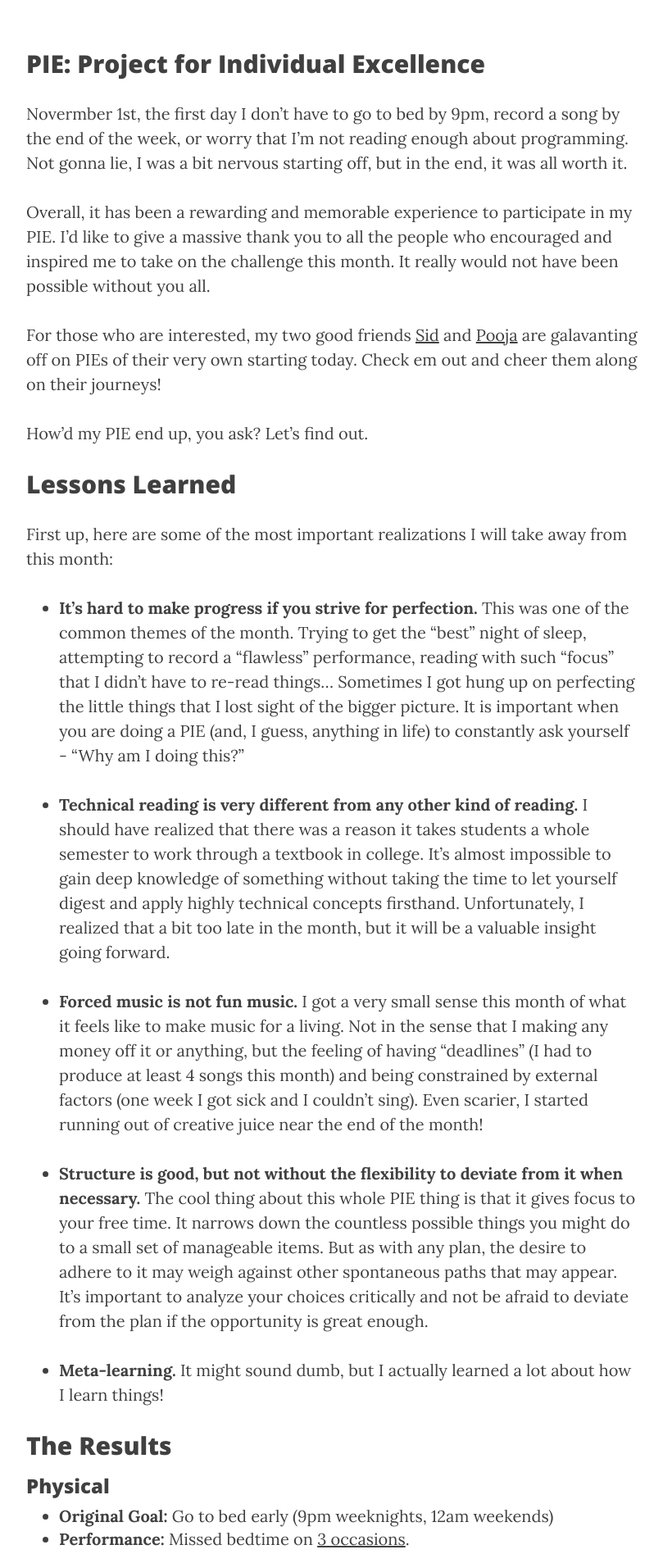
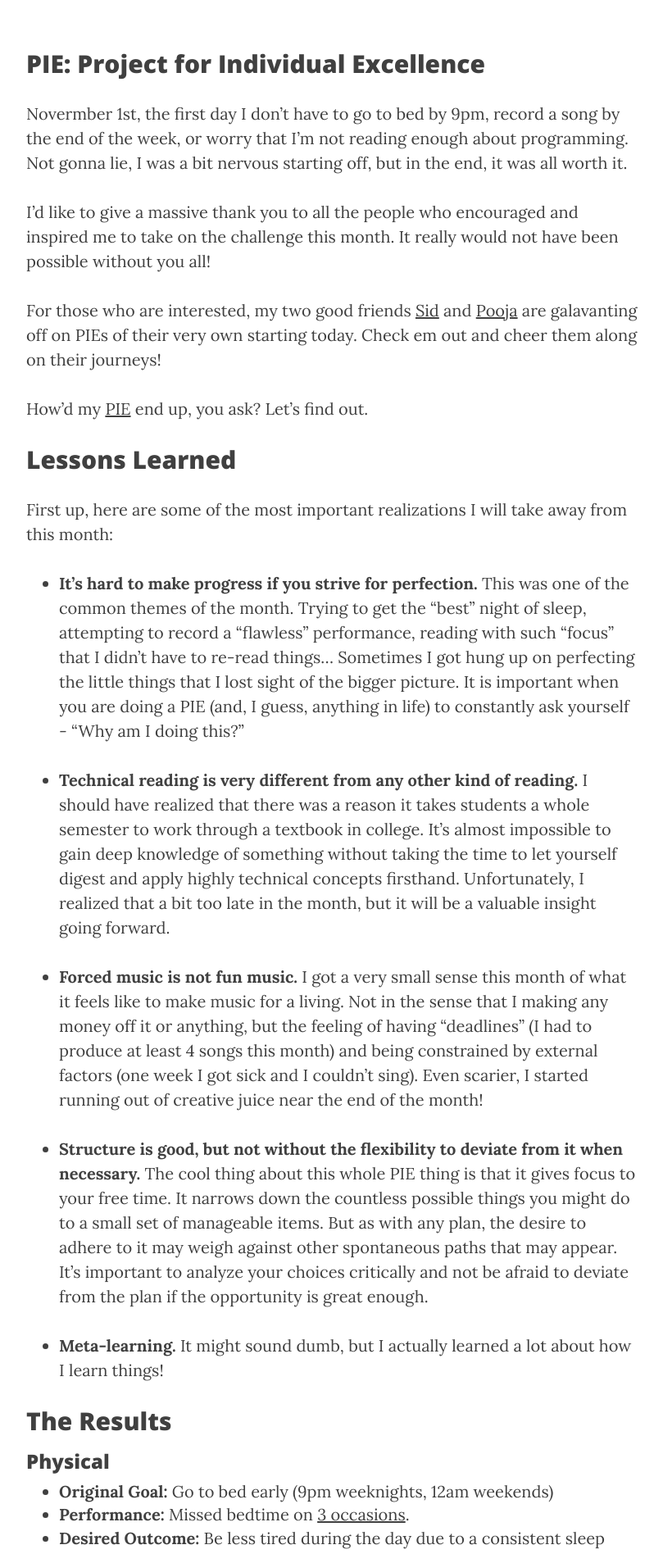
Before and after one commit to bojdell/bodellamaria, a Jekyll site: the page built from bodellamaria_jekyll/_posts/2015-11-1-pie-october-update-final.markdown, in a window 1280 px wide. Shown: the part 485-2381 px from the top of the page at 82% size, without its empty margins (233-1042 px from the left). Built offline with Jekyll 4.4.1, drawn with Linux system fonts in a browser that asks for light colours; nearby versions of some CDN libraries; comment, search, counter and statistics services are not loaded; some of the changed text lies outside the part shown.

Commit message:
added links to previous pie

```diff
--- a/bodellamaria_jekyll/_posts/2015-11-1-pie-october-update-final.markdown
+++ b/bodellamaria_jekyll/_posts/2015-11-1-pie-october-update-final.markdown
@@ -13,11 +13,11 @@
 
 Novermber 1st, the first day I don’t have to go to bed by 9pm, record a song by the end of the week, or worry that I'm not reading enough about programming. Not gonna lie, I was a bit nervous starting off, but in the end, it was all worth it.
 
-Overall, it has been a rewarding and memorable experience to participate in my PIE. I’d like to give a massive thank you to all the people who encouraged and inspired me to take on the challenge this month. It really would not have been possible without you all.
+I’d like to give a massive thank you to all the people who encouraged and inspired me to take on the challenge this month. It really would not have been possible without you all!
 
 For those who are interested, my two good friends [Sid](http://www.sidsethupathi.com/project-for-individual-excellence/) and [Pooja](https://poojabroad.wordpress.com/2015/11/01/a-slice-of-pie/) are galavanting off on PIEs of their very own starting today. Check em out and cheer them along on their journeys!
 
-How’d my PIE end up, you ask? Let’s find out.
+How’d my [PIE](2015/10/01/pie-october/) end up, you ask? Let’s find out.
 
 ##Lessons Learned
 
@@ -60,7 +60,7 @@
  - **Original Goal:** Read 3 technical books this month
  - **Performance:** Almost finished FP in Scala (12/15 chapters), halfway done with ES: The Definitive Guide (3/8 sections), and The Elements of Scrum (2/3 parts).
  - **Desired Outcome:** A deeper understanding of technologies we use at work.
- - **Actual Outcome:** I was reminded how important it is to pair theory with practice. For the first two thirds of October I pushed myself to churn through my books (not “rushing”, but not reading with time to “stop and smell the flowers” either). I attempted to correct my course during my 2nd PIE update, but it was too late. The end of the month was too busy between work and family life (and getting sick), that I didn’t have time to finish the exercises for the reading I was doing. Disclaimer: I am going to adjust my pay scale so I don’t hit the “contribution limit” on Trump’s campaign. I will weight each book based on its “difficulty” I determined at the start of the PIE - $15 for FP in Scala, $10 for ESTDG, and $5 for TOS. These will then be multiplied by the remaining sections/chapters I still need to complete in each book.
+ - **Actual Outcome:** I was reminded how important it is to pair theory with practice. For the first two thirds of October I pushed myself to churn through my books (not “rushing”, but not reading with time to “stop and smell the flowers” either). I attempted to correct my course during my 2nd PIE update, but it was too late. The end of the month was too busy between work and family life (and getting sick), that I didn’t have time to finish the exercises for the reading I was doing. Disclaimer: I am going to adjust my pay scale so I don’t hit the contribution limit on Trump’s campaign. I will weight each book based on the difficulty I mentioned [at the start of the PIE](2015/10/01/pie-october/) - $15 for FP in Scala, $10 for ESTDG, and $5 for TOS. These will then be multiplied by the remaining sections/chapters I still need to complete in each book.
  - **Amount Owed to Trump:** ($15 * 3/15) + ($10 * 5/8) + ($5 * 1/3) = $11
 
 Fortunately (or should I say UNfortunately…), $26 ($15 + $11) is roughly the price of an [official shirt](http://shop.donaldjtrump.com/product-p/dtc-ocmt-wh.htm) + $7.50 shipping on Mr. Trump’s campaign webstore. So, when that arrives (along with hopefully not too much negative attention drawn to my apartment), I will be wearing it to work to face the consequences of failing to achieve my goals perfectly.
```
